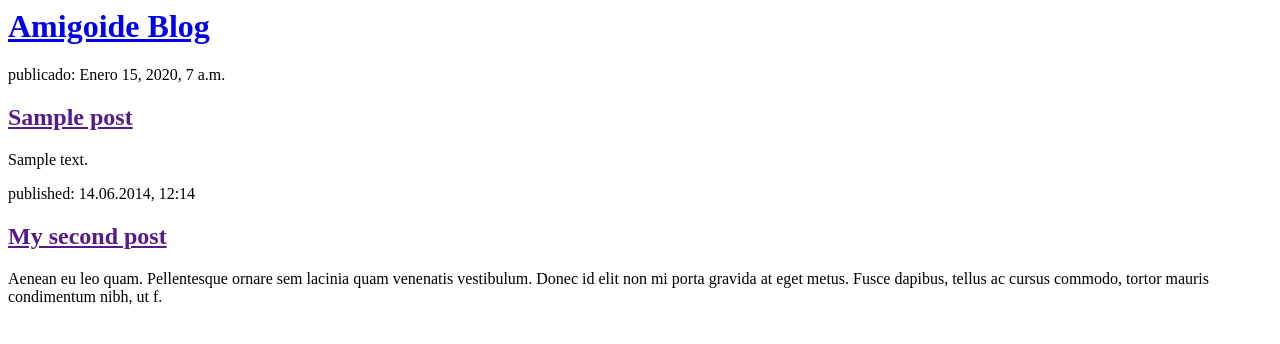
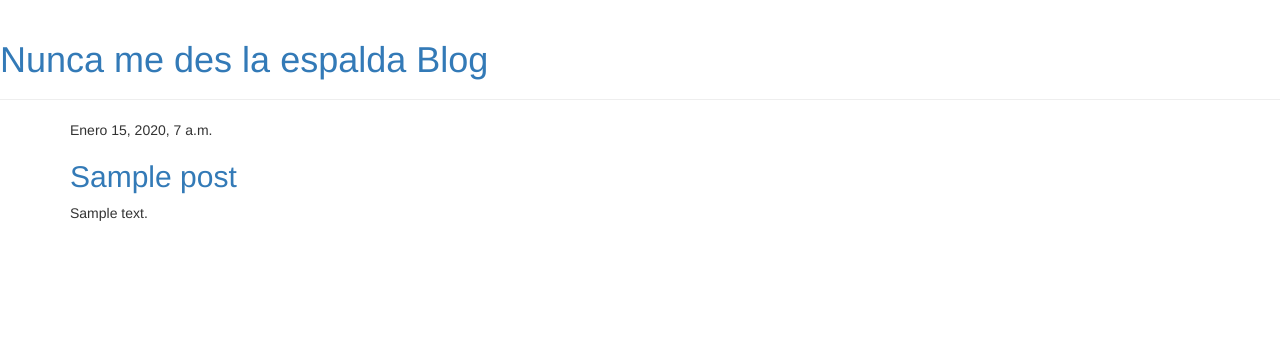
Before and after one commit to cacrespo/blog, a Django app: page / in a window 1280 px wide. Shown: the top 344 px of the page. Run offline with Django 3.2, Linux system fonts and the light colour scheme; tables that the repository leaves empty hold one stand-in row (values such as "Sample post"); some libraries are stand-ins or nearby versions.

Commit message:
Agregadas vistas y plantilla para el detalle del post...

```diff
--- /dev/null
+++ b/blog/templates/blog/base.html
@@ -0,0 +1,24 @@
+{% load static %}
+<html>
+    <head>
+        <title>Nunca me des la espalda blog</title>
+        <link rel="stylesheet" href="//maxcdn.bootstrapcdn.com/bootstrap/3.2.0/css/bootstrap.min.css">
+        <link rel="stylesheet" href="//maxcdn.bootstrapcdn.com/bootstrap/3.2.0/css/bootstrap-theme.min.css">
+        <link href="//fonts.googleapis.com/css?family=Lobster&subset=latin,latin-ext" rel="stylesheet" type="text/css">
+        <link rel="stylesheet" href="{% static 'css/blog.css' %}">
+
+    </head>
+    <body>
+        <div class="page-header">
+            <h1><a href="/">Nunca me des la espalda Blog</a></h1>
+        </div>
+        <div class="content container">
+            <div class="row">
+                <div class="col-md-8">
+                {% block content %}
+                {% endblock %}
+                </div>
+            </div>
+        </div>
+    </body>
+</html>
--- a/blog/templates/blog/post_list.html
+++ b/blog/templates/blog/post_list.html
@@ -1,26 +1,12 @@
-<html>
-    <head>
-        <title>Nunca me des la espalda blog</title>
-    </head>
-    <body>
-        <div>
-            <h1><a href="/admin">Amigoide Blog</a></h1>
+{% extends 'blog/base.html' %}
+{% block content %}
+{% for post in posts %}
+    <div class="post">
+        <div class="date">
+            {{ post.published_date }}
         </div>
-
-        <div>
-            {% for post in posts %}
-    <div>
-        <p> publicado: {{ post.published_date }}</p>
-        <h2><a href="">{{ post.title }}</a></h2>
+        <h2><a href="{% url 'post_detail' pk=post.pk %}">{{ post.title }}</a></h2>
         <p>{{ post.text|linebreaksbr }}</p>
     </div>
-            {% endfor %}
-        </div>
-
-        <div>
-            <p>published: 14.06.2014, 12:14</p>
-            <h2><a href="">My second post</a></h2>
-            <p>Aenean eu leo quam. Pellentesque ornare sem lacinia quam venenatis vestibulum. Donec id elit non mi porta gravida at eget metus. Fusce dapibus, tellus ac cursus commodo, tortor mauris condimentum nibh, ut f.</p>
-        </div>
-    </body>
-</html>
+{% endfor %}
+{% endblock %}
--- a/blog/urls.py
+++ b/blog/urls.py
@@ -3,4 +3,5 @@ from . import views
 
 urlpatterns = [
     path('', views.post_list, name='post_list'),
+    path('post/<int:pk>/', views.post_detail, name='post_detail'),
 ]
--- a/blog/views.py
+++ b/blog/views.py
@@ -1,9 +1,14 @@
 from django.shortcuts import render
 from django.utils import timezone
 from .models import Post
+from django.shortcuts import get_object_or_404
 
 # Create your views here.
 
 def post_list(request):
     posts = Post.objects.filter(published_date__lte=timezone.now()).order_by('published_date')
     return render(request, 'blog/post_list.html', {'posts': posts})
+
+def post_detail(request, pk):
+    post = get_object_or_404(Post, pk=pk)
+    return render(request, 'blog/post_detail.html', {'post': post})
```
Also changed, not shown: blog/templates/blog/post_detail.html (added, +13 -0 lines).
